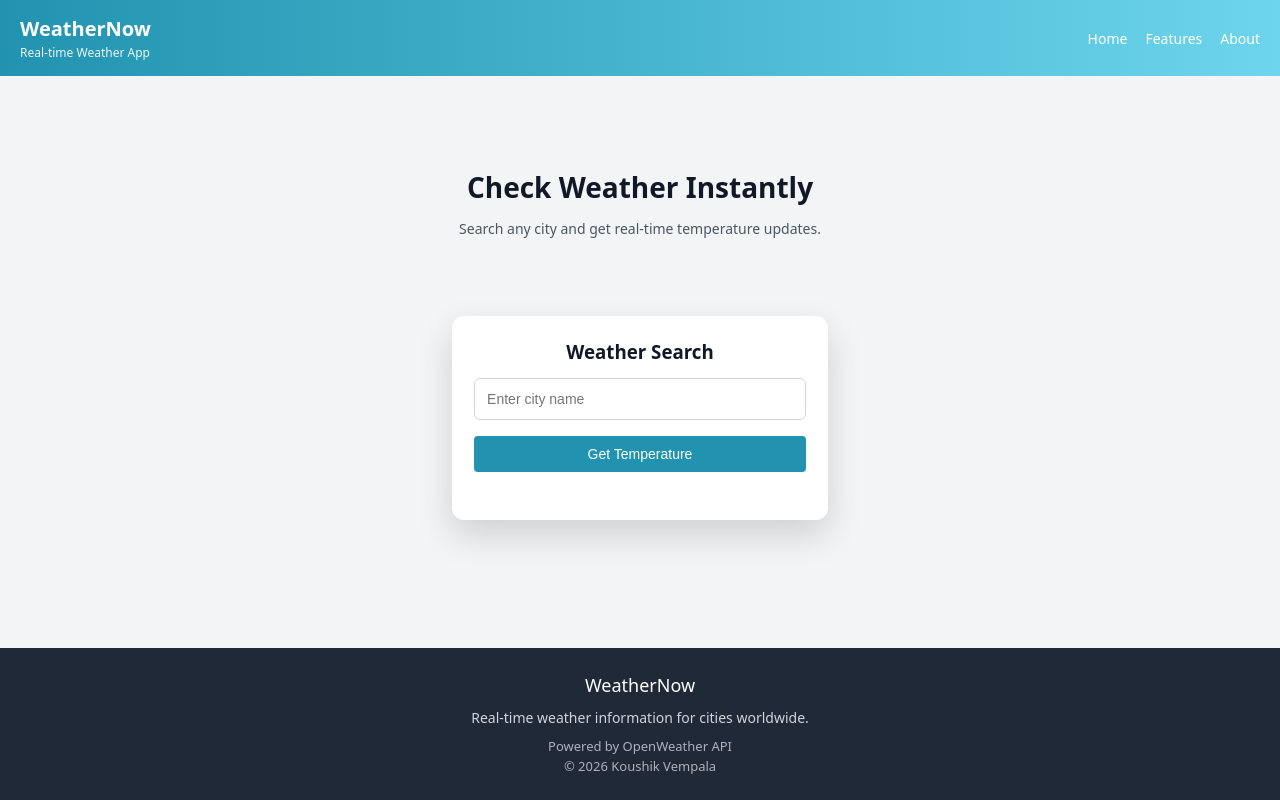
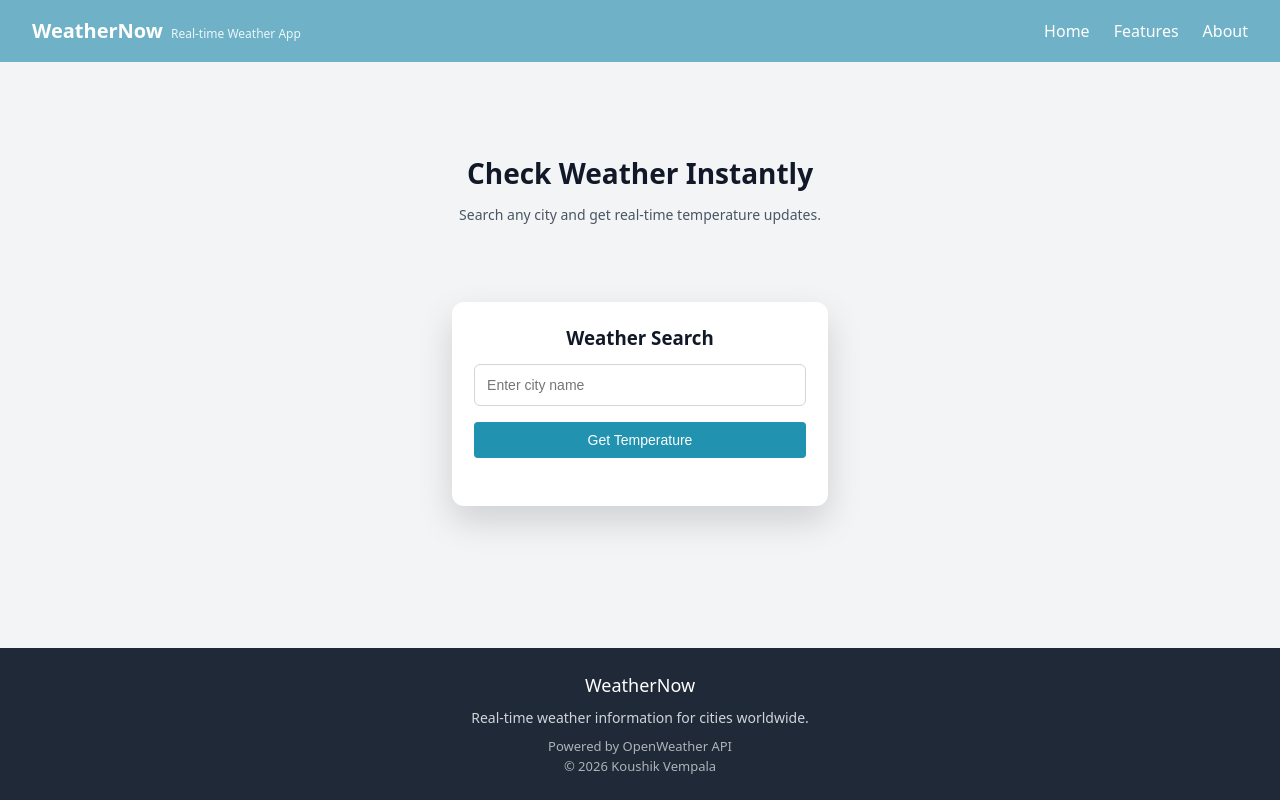
Before and after one commit to koushikvempala/Weather_App, a React (Vite) app: page / in a window 1280 px wide. Built offline with nearby package versions, Linux system fonts and the light colour scheme.

Commit message:
ui updated

```diff
--- a/src/components/Navbar.css
+++ b/src/components/Navbar.css
@@ -1,54 +1,49 @@
+/* Navbar container */
 .navbar {
-  width: 100%;
-  padding: 14px 20px;
-  background: linear-gradient(90deg, #2193b0, #6dd5ed);
   display: flex;
+  justify-content: space-between;
   align-items: center;
-  justify-content: space-between;
+  padding: 16px 32px;
+  background: #6fb1c6;
 }
 
-.nav-left {
-  display: flex;
-  flex-direction: column;
-  color: white;
+/* Left section */
+.nav-left .logo {
+  font-size: 20px;
+  font-weight: 600;
+  color: #ffffff;
 }
 
-.logo {
-  font-size: 20px;
-  font-weight: 600;
+.nav-left .tagline {
+  font-size: 12px;
+  margin-left: 8px;
+  color: #eaf6fb;
 }
 
-.tagline {
-  font-size: 12px;
-  opacity: 0.9;
+/* Links container */
+.nav-links {
+  display: flex;
+  gap: 24px;
 }
 
-.nav-links {
-  list-style: none;
-  display: flex;
-  gap: 18px;
+/* 🔥 IMPORTANT: Fix Link styling */
+.nav-links a {
+  text-decoration: none;   /* remove underline */
+  color: #ffffff;          /* remove blue */
+  font-weight: 500;
 }
 
-.nav-links a {
-  color: white;
+/* Hover state */
+.nav-links a:hover {
+  color: #eaf6fb;
   text-decoration: none;
-  font-size: 14px;
 }
 
-.nav-links a:hover {
-  text-decoration: underline;
+/* Visited / focus / active (prevents blue underline) */
+.nav-links a:visited,
+.nav-links a:focus,
+.nav-links a:active {
+  color: #ffffff;
+  text-decoration: none;
+  outline: none;
 }
-
-/* 📱 Mobile & Tablet */
-@media (max-width: 768px) {
-  .navbar {
-    flex-direction: column;
-    gap: 10px;
-    text-align: center;
-  }
-
-  .nav-links {
-    flex-wrap: wrap;
-    justify-content: center;
-  }
-}
```
